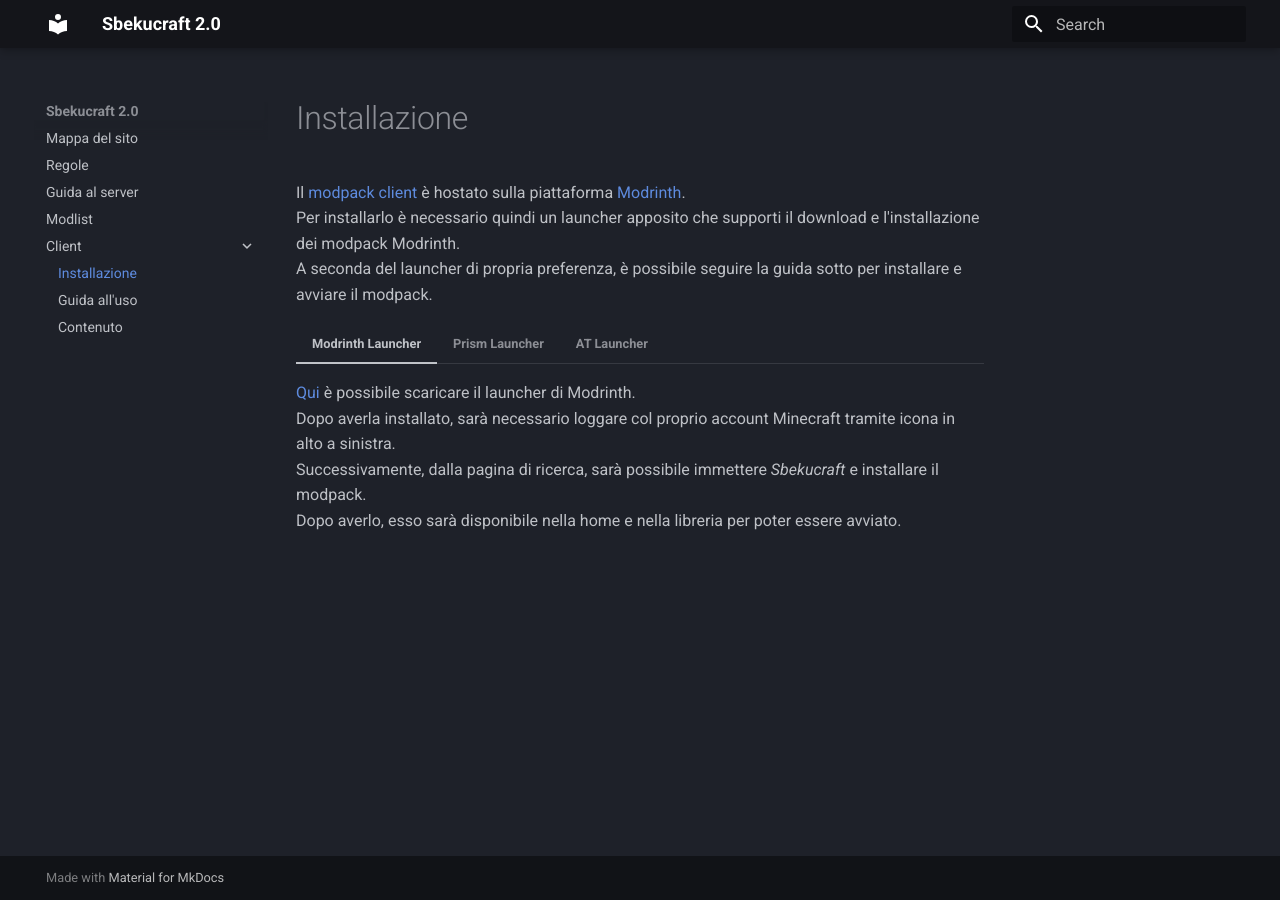
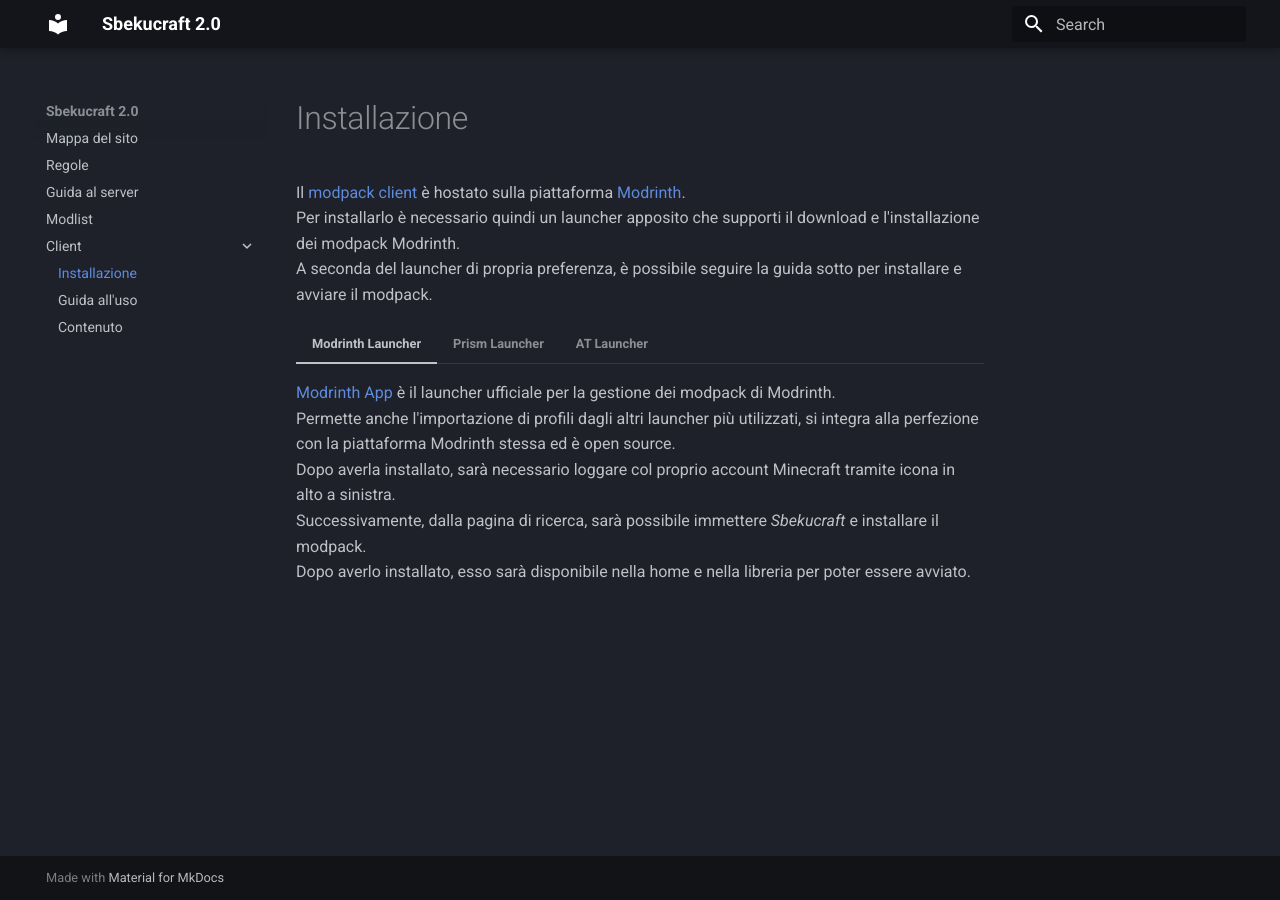
Before and after one commit to Sbekucraft/Sbekucraft-2.0-Wiki, an MkDocs documentation site: the page built from docs/client/installazione.md, in a window 1280 px wide. Built offline with MkDocs 1.6.1 and Material for MkDocs 9.7.7, drawn with Linux system fonts in a browser that asks for light colours.

Commit message:
Installazione client.

```diff
--- a/docs/client/installazione.md
+++ b/docs/client/installazione.md
@@ -4,10 +4,11 @@
 A seconda del launcher di propria preferenza, è possibile seguire la guida sotto per installare e avviare il modpack.
 
 === "Modrinth Launcher"
-    [Qui](https://modrinth.com/app) è possibile scaricare il launcher di Modrinth.
+    [Modrinth App](https://modrinth.com/app) è il launcher ufficiale per la gestione dei modpack di Modrinth.
+    Permette anche l'importazione di profili dagli altri launcher più utilizzati, si integra alla perfezione con la piattaforma Modrinth stessa ed è open source.
     Dopo averla installato, sarà necessario loggare col proprio account Minecraft tramite icona in alto a sinistra.
     Successivamente, dalla pagina di ricerca, sarà possibile immettere *Sbekucraft* e installare il modpack.
-    Dopo averlo, esso sarà disponibile nella home e nella libreria per poter essere avviato.
+    Dopo averlo installato, esso sarà disponibile nella home e nella libreria per poter essere avviato.
 
 === "Prism Launcher"
     [Prism Launcher](https://prismlauncher.org) consente di creare diverse istanze di minecraft ognuna con la propria cartella isolata, e di accedervi da un'interfaccia intuitiva.
```
Also changed, not shown: other parts of docs/client/installazione.md (+1 -1 lines).
